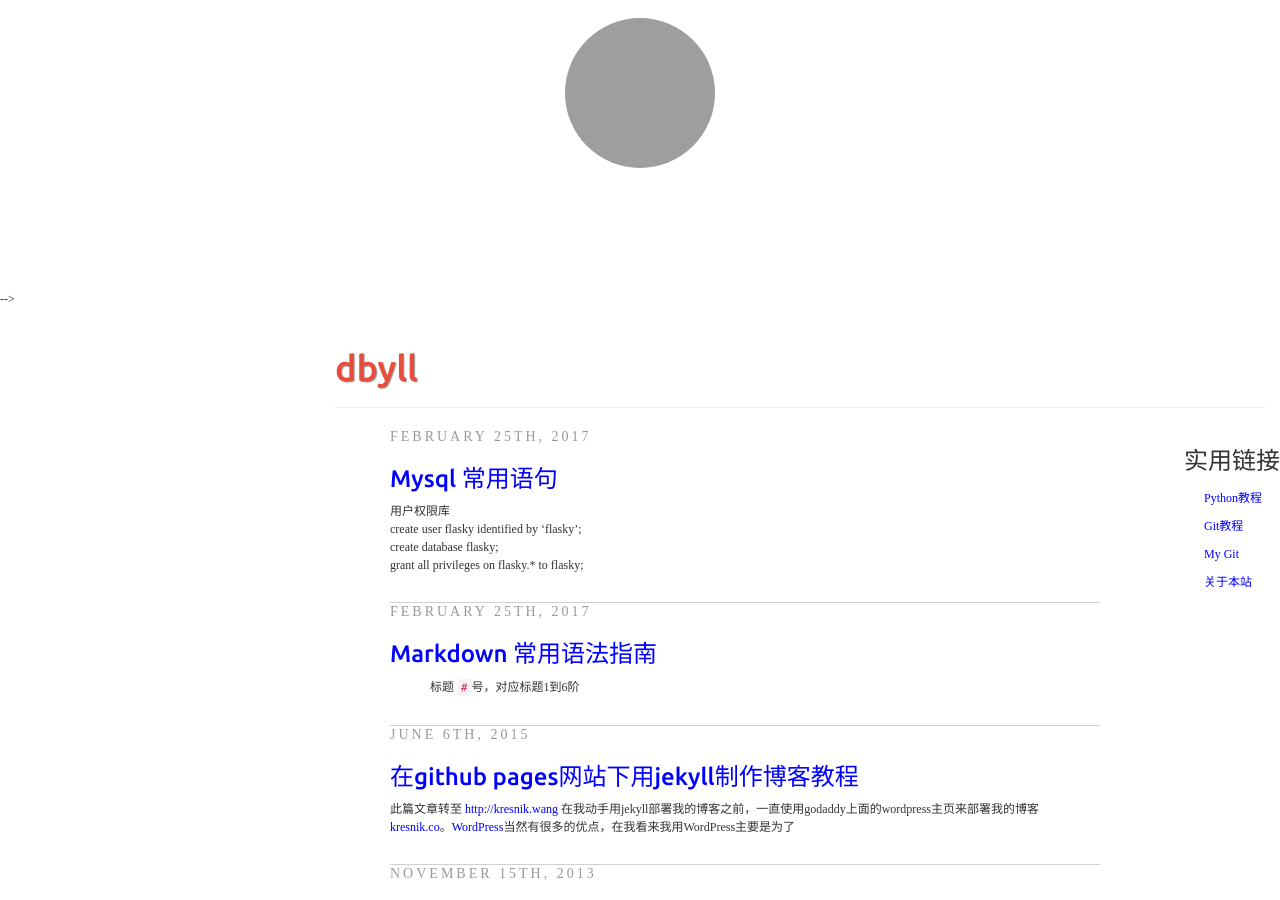
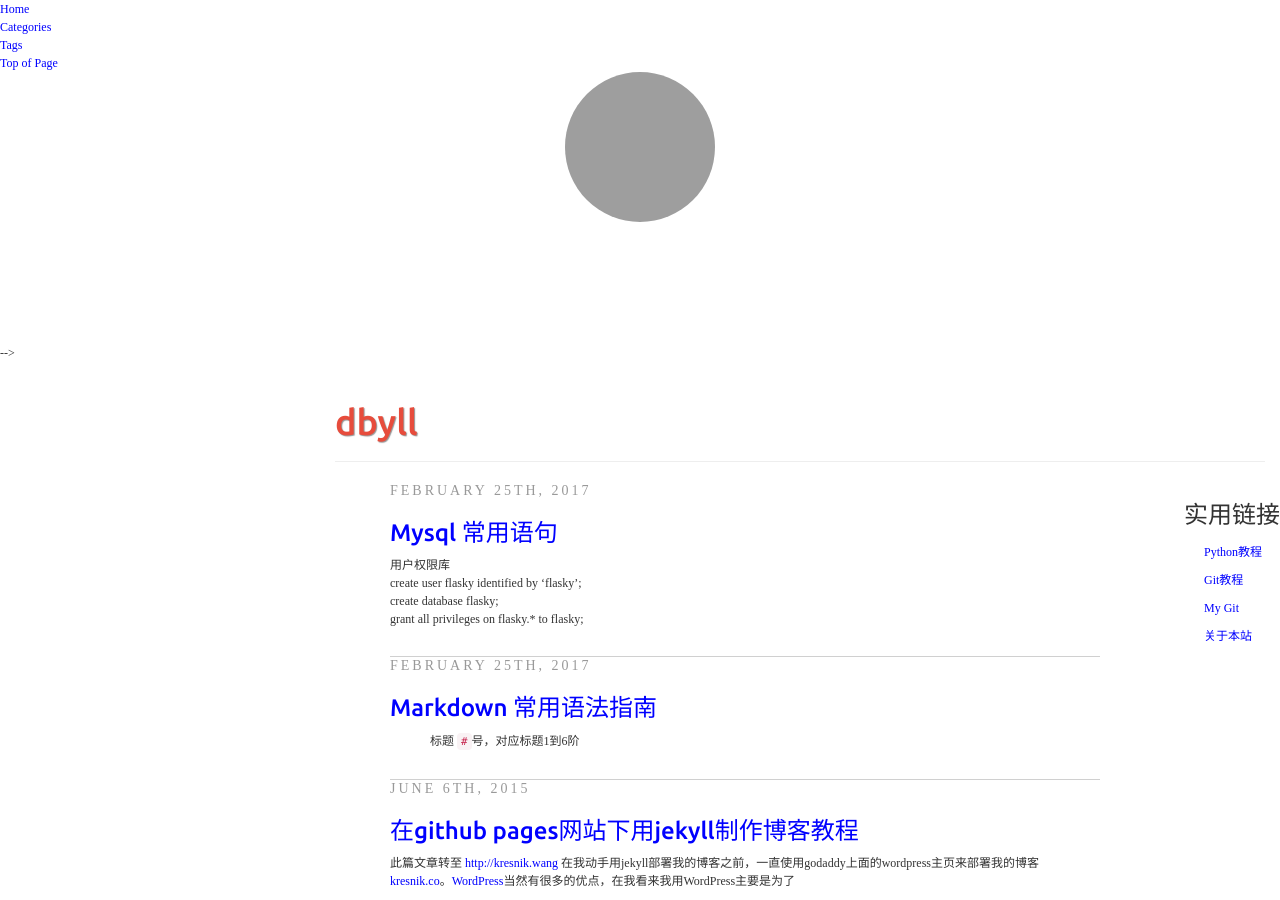
Before and after one commit to penglee87/penglee87.github.io, a Jekyll site: the page built from index.html, in a window 1280 px wide and 900 px high. Built offline with Jekyll 4.4.1, drawn with Linux system fonts in a browser that asks for light colours; the list of posts is cut into pages by our own code; grey boxes are pictures that could not be loaded.

Commit message:
20170228

```diff
--- a/_includes/default.html
+++ b/_includes/default.html
@@ -36,50 +36,13 @@
 </head>
 
 <body>
-	<nav class="navbar navbar-default visible-xs" role="navigation">
-		<!-- Brand and toggle get grouped for better mobile display
-		<div class="navbar-header">
-			<button type="button" class="navbar-toggle" data-toggle="collapse" data-target="#bs-example-navbar-collapse-1">
-				<span class="sr-only">Toggle navigation</span>
-				<span class="icon-bar"></span>
-				<span class="icon-bar"></span>
-				<span class="icon-bar"></span>
-			</button>
-			{% if site.author.github %}
-			<a type="button" class="navbar-toggle nav-link" href="http://github.com/{{ site.author.github }}">
-				<i class="fa fa-github"></i>
-			</a>
-			{% endif %}
 
-			{% if site.author.email %}
-			<a type="button" class="navbar-toggle nav-link" href="mailto:{{ site.author.email }}">
-				<i class="fa fa-envelope"></i>
-			</a>
-			{% endif %}
-			<a class="navbar-brand" href="{{ site.BASE_PATH }}/">
-				<img src="//www.gravatar.com/avatar/{{site.author.email_md5}}?s=35" class="img-circle" />
-				{{ site.title }}
-			</a>
-		</div>
-		-->
-		<!-- Collect the nav links, forms, and other content for toggling
-		<div class="collapse navbar-collapse" id="bs-example-navbar-collapse-1">
-			<ul class="nav navbar-nav">
-				<li class="active"><a href="{{ site.BASE_PATH }}/">Home</a></li>
-				<li><a href="{{ site.BASE_PATH}}/{{ site.categories_path }}">Categories</a></li>
-				<li><a href="{{ site.BASE_PATH}}/{{ site.tags_path }}">Tags</a></li>
-			</ul>
-		</div>
-		-->
-	</nav>
 
 	<!-- nav-menu-dropdown
 	<div class="btn-group hidden-xs" id="nav-menu"> -->
 	<div
-		<button type="button" class="btn btn-default dropdown-toggle" data-toggle="dropdown">
-			<i class="fa fa-bars"></i>
-		</button>
-		<ul class="dropdown-menu" role="menu">
+
+		<ul>
 			<li><a href="{{ site.BASE_PATH}}/"><i class="fa fa-home"></i>Home</a></li>
 			<li><a href="{{ site.BASE_PATH}}/{{ site.categories_path }}"><i class="fa fa-folder"></i>Categories</a></li>
 			<li><a href="{{ site.BASE_PATH}}/{{ site.tags_path }}"><i class="fa fa-tags"></i>Tags</a></li>
```
